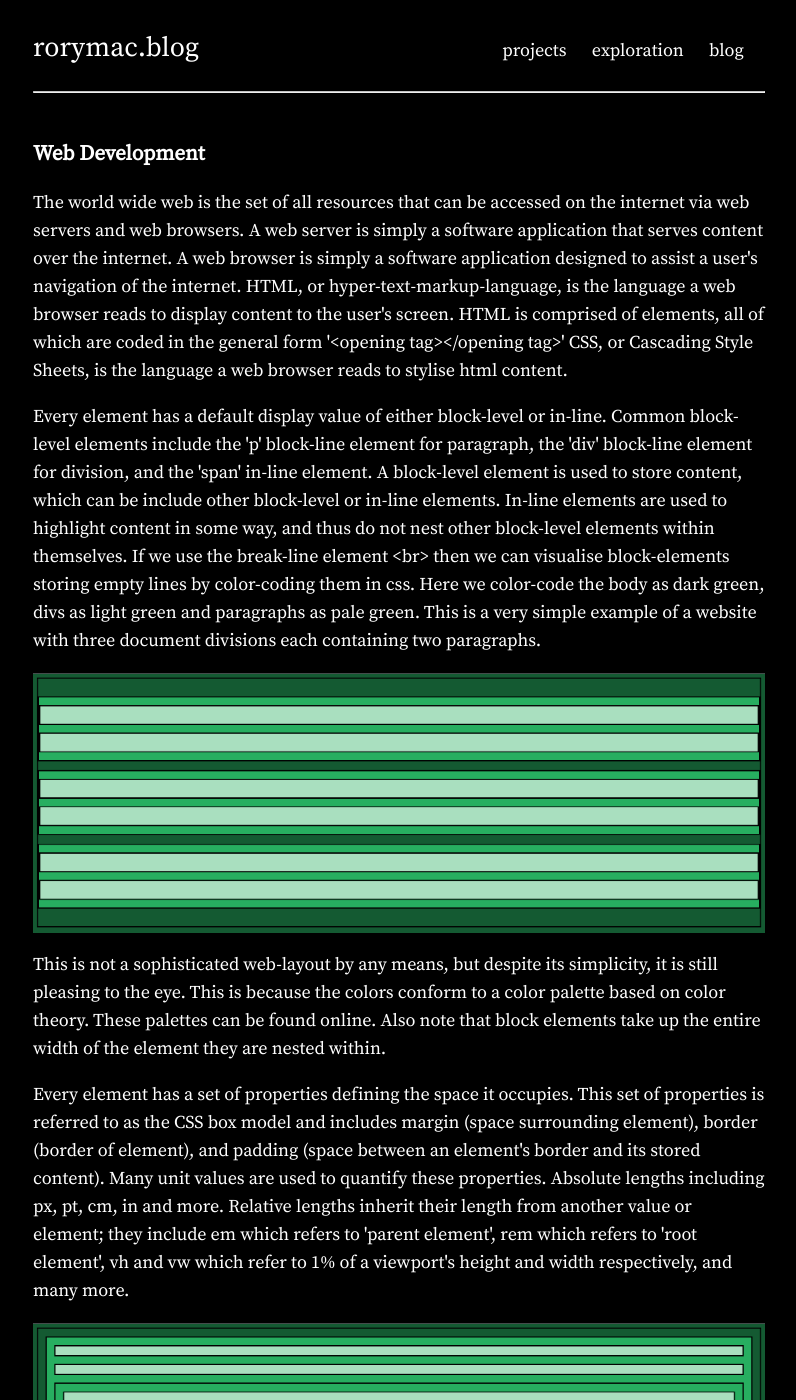
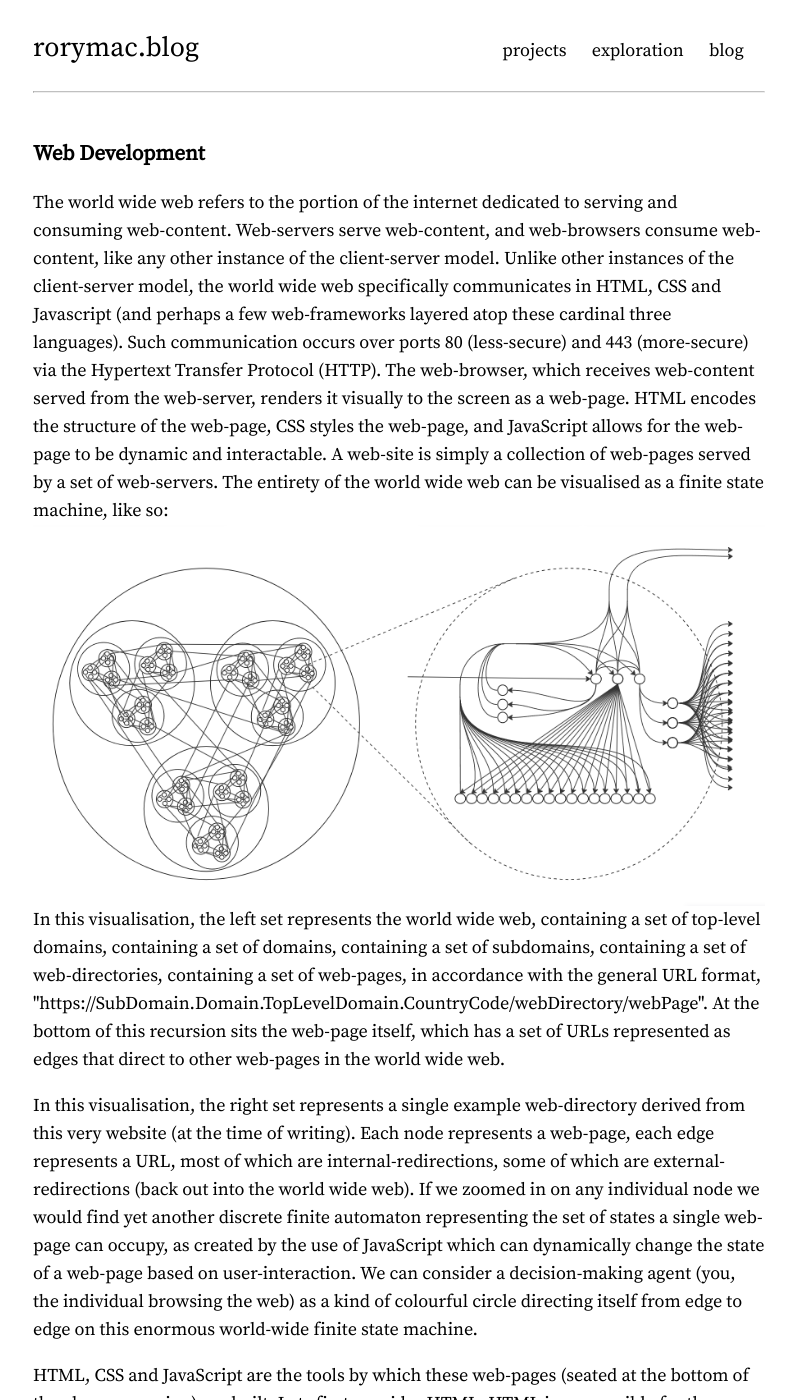
Before and after one commit to Rory-Mac/personal-website, a Jekyll site: the page built from High-Level Programming/web development.markdown, in a window 1280 px wide and 1400 px high. Shown: the whole window, without its empty margins (241-1037 px from the left). Built offline with Jekyll 4.4.1, drawn with Linux system fonts in a browser that asks for light colours; some of the changed text lies outside the part shown.

Commit message:
new webdev documentation

```diff
--- a/High-Level Programming/web development.markdown
+++ b/High-Level Programming/web development.markdown
@@ -1,38 +1,68 @@
 ---
 layout: default
-mode: dark
+mode: light
 title: Web Development
 ---
 <h3>Web Development</h3>
-<p>The world wide web is the set of all resources that can be accessed on the internet via web servers and web browsers.
-A web server is simply a software application that serves content over the internet.
-A web browser is simply a software application designed to assist a user's navigation of the internet.
-HTML, or hyper-text-markup-language, is the language a web browser reads to display content to the user's screen.
-HTML is comprised of elements, all of which are coded in the general form '&lt;opening tag&gt;&lt;/opening tag&gt;'
-CSS, or Cascading Style Sheets, is the language a web browser reads to stylise html content.</p>
-<p>Every element has a default display value of either block-level or in-line.
-Common block-level elements include the 'p' block-line element for paragraph, the 'div' block-line element for division, and the 'span' in-line element.
-A block-level element is used to store content, which can be include other block-level or in-line elements. In-line elements are used to highlight content
-in some way, and thus do not nest other block-level elements within themselves. If we use the break-line element &lt;br&gt; then we can visualise block-elements
-storing empty lines by color-coding them in css. Here we color-code the body as dark green, divs as light green and paragraphs as pale green. This is a very
-simple example of a website with three document divisions each containing two paragraphs.</p>
-
-<img src="/Assets/images/html1.png" width="100%" height="100%">
-<p>This is not a sophisticated web-layout by any means, but despite its simplicity, it is still pleasing to the eye. This is because the colors conform
-to a color palette based on color theory. These palettes can be found online. Also note that block elements take up the entire width of the element they are
-nested within.</p>
-
-<p>Every element has a set of properties defining the space it occupies. This set of properties is referred to as the CSS box model and includes margin (space
-surrounding element), border (border of element), and padding (space between an element's border and its stored content).
-Many unit values are used to quantify these properties. Absolute lengths including px, pt, cm, in and more. Relative lengths inherit their length from another
-value or element; they include em which refers to 'parent element', rem which refers to 'root element', vh and vw which refer to 1% of a viewport's height and
-width respectively, and many more.</p>
-<img src="/Assets/images/html2.png" width="100%" height="100%">
-
-<p>We can now better visualise how elements are nested and exist spatially in relation to one another. This is, again, a very simple layout, in which we have
-three nested divisions in our body, each containing two paragraphs storing content.</p>
-
-<p>Flexbox is a layout method for arranging elements in rows and columns. Any block-level element attributed with the 'flex' display property in css becomes
-a flex-container (parent element) containing flex-items (child elements). CSS 'Normal Flow' is the flow of the display of block and inline elements in the
-web page, which follows a vertical and horizontal 'flow' layout respectively. Flexbox 'flex-flow' directions are similar:</p>
-<img src="/Assets/images/flex1.png" width="100%" height="100%">
+<p>The world wide web refers to the portion of the internet dedicated to serving and consuming web-content. Web-servers serve web-content, and web-browsers consume
+web-content, like any other instance of the client-server model. Unlike other instances of the client-server model, the world wide web specifically communicates in
+HTML, CSS and Javascript (and perhaps a few web-frameworks layered atop these cardinal three languages). Such communication occurs over ports 80 (less-secure) and
+443 (more-secure) via the Hypertext Transfer Protocol (HTTP). The web-browser, which receives web-content served from the web-server, renders it visually to the screen
+as a web-page. HTML encodes the structure of the web-page, CSS styles the web-page, and JavaScript allows for the web-page to be dynamic and interactable. A web-site
+is simply a collection of web-pages served by a set of web-servers. The entirety of the world wide web can be visualised as a finite state machine, like so:
+<img src="/Assets/images/www_as_dfa.png" width="100%" height="100%">
+In this visualisation, the left set represents the world wide web, containing a set of top-level domains, containing a set of domains, containing a set of subdomains,
+containing a set of web-directories, containing a set of web-pages, in accordance with the general URL format,
+"https://SubDomain.Domain.TopLevelDomain.CountryCode/webDirectory/webPage". At the bottom of this recursion sits the web-page itself, which has a set of URLs
+represented as edges that direct to other web-pages in the world wide web.</p>
+<p>In this visualisation, the right set represents a single example web-directory derived
+from this very website (at the time of writing). Each node represents a web-page, each edge represents a URL, most of which are internal-redirections, some of
+which are external-redirections (back out into the world wide web). If we zoomed in on any individual node we would find yet another discrete finite automaton
+representing the set of states a single web-page can occupy, as created by the use of JavaScript which can dynamically change the state of a web-page based on
+user-interaction. We can consider a decision-making agent (you, the individual browsing the web) as a kind of colourful circle directing itself from edge to edge on
+this enormous world-wide finite state machine.</p>
+<p>HTML, CSS and JavaScript are the tools by which these web-pages (seated at the bottom of the above recursion) are built. Lets first consider HTML. HTML is
+responsible for the structure of the web-page; it creates this structure through the use of elements, denoted by opening and closing tags. Consider the simple
+set of HTML elements:
+<ul>
+    <li> &lt;html&gt; &nbsp; &lt;/html&gt; </li>
+    <li> &lt;body&gt; &nbsp; &lt;/body&gt; </li>
+    <li> &lt;main&gt; &nbsp; &lt;/main&gt; </li>
+    <li> &lt;div&gt; &nbsp; &lt;/div&gt; </li>
+    <li> &lt;p&gt; &nbsp; &lt;/p&gt; </li>
+</ul>
+These elements are nested within one another, that is to say, the &lt;p&gt; element is nested within the &lt;div&gt; element is nested within the &lt;main &gt;element
+and so on. Similarly, the &lt;html&gt;is the parent element of the child element &lt;body&gt;, which is the parent element of the child element &lt;main&gt;, and so on.
+Child elements are positioned in relation to parent elements in accordance with the following child-element properties:
+<img src="/Assets/images/html_progression_0.png" width="100%" height="100%">
+</p>
+<p>Note that these properties are defined in CSS. In the above image, we are also assuming that the element is displayed in a 'static' way, which simply means it is displayed in accordance with the rules we have thus far explained. We could change
+the 'display' property of the element to be relative, which means we can push it left, right, up and down relative to the closest ancestral parent with a non-static display.
+Alternatively we could change the 'display' property to absolute, which means it is positioned relative to the viewport itself, rather than any parent element. Without
+any such properties set:</p>
+<p><img src="/Assets/images/html_progression_1.png" width="100%" height="100%"></p>
+<p>Lets then add a margin property to each element with a value of 1rem. Rem is a unit of measurement set to the root element's font size. In the case of our document, the root element
+is the &lt;html&gt; element. This gives us the following rendered viewport:</p>
+<p><img src="/Assets/images/html_progression_2.png" width="100%" height="100%"></p>
+<p>Now lets add multiple child elements to the &lt;div&gt; and &lt;p&gt; elements. This will show us why margin-bottom previously had no effect (because it is a property
+defining the marign between child elements within a parent element, if there are less than two child elements, no such effect applies):</p>
+<p><img src="/Assets/images/html_progression_3.png" width="100%" height="100%"></p>
+<p>Lets add a border of size 0.1rem and a padding of size 1rem, to highlight these properties:</p>
+<p><img src="/Assets/images/html_progression_4.png" width="100%" height="100%"></p>
+<p>The difference between block elements and in-line elements has not yet been addressed. All elements discussed thus far have been block elements, which by default are inserted in the natural flow of the document (one after the other). This is different from inline
+elements which are inserted in the natural flow of text within the document. Examples of in-line elements include the &lt;strong&gt;, &lt;em&gt;, &lt;a&gt;
+and &lt;span&gt; elements, which embolden text, emphasize text, link text to other documents, and add custom CSS styles, respectively.</p>
+<p>The design of our web-page is rather limited if all block elements are rendered in succession. To create more complex nested structures we can use flex-box,
+a built-in CSS web-layout model. The foundational principle of flex-box is to align child elements in a parent element based on a main-axis and a cross-axis. Note that
+in the below visualisation, the main-axis is horizontal while the cross-axis is vertical, though this could be flipped depending on our desired flex orientation:
+<img src="/Assets/images/flex1.png" width="100%" height="100%"></p>
+<p>Flex-box allows us to have a large number of nested child elements aligned on both the cross-axis and main-axis in a variety of ways (towards the start of the axis,
+the end of the axis, the entirety of the axis with variable spacing, etc). Here is a simple example of how flex-box could evolve our web-page structure:</p>
+<p><img src="/Assets/images/html_progression_5.png" width="100%" height="100%"></p>
+<p>Our HTML and CSS constructed so far can be parsed into a tree-like structure known as the Document-Object-Model. JavaScript can then use this model to make a web-page
+dynamic, where state transitions occur within the one web-page. The tree-like structure of this model has already been visualised with colour-gradation, specifically from
+the root node (the &lt;html&gt; element as a reddish-purple) through to the leaf nodes (the flex-child elements as a warm yellow). JavaScript is an Object-Oriented language,
+meaning it can represent each node of this tree as an object with a set of attributes that can then be modified at will. JavaScript uses eventListeners which are attached
+to individual objects in the Document-Object-Model, such that a JavaScript script is triggered to run anytime the user interacts with that object in a specific way. This
+means the user can make an action in the web-page (such as scrolling, clicking a button, etc.) to trigger a script that will dynamically change the structure and the style
+of the web-page automatically.</p>
--- a/explore.markdown
+++ b/explore.markdown
@@ -177,7 +177,7 @@
         <div class="slider-content zoom small">
             <a href="/High-Level Programming/web development.html">
                 <div class="portal-image">
-                    <img style="background-color: black" src="/Assets/images/webdev_portal.png">
+                    <img style="background-color: black" src="/Assets/images/webdev_portal_dark.png">
                 </div>
             </a><div class="portal-title">
                 <p>Web Development</p>
```
Also changed, not shown: Assets/images/html_progression_0.png (added), Assets/images/html_progression_1.png (added), Assets/images/html_progression_2.png (added), Assets/images/html_progression_3.png (added), Assets/images/html_progression_4.png (added), Assets/images/html_progression_5.png (added), Assets/images/webdev_portal.png, Assets/images/webdev_portal_dark.png (added), Assets/images/www_as_dfa.png (added), Assets/images/www_as_dfa_dark.png (added).
